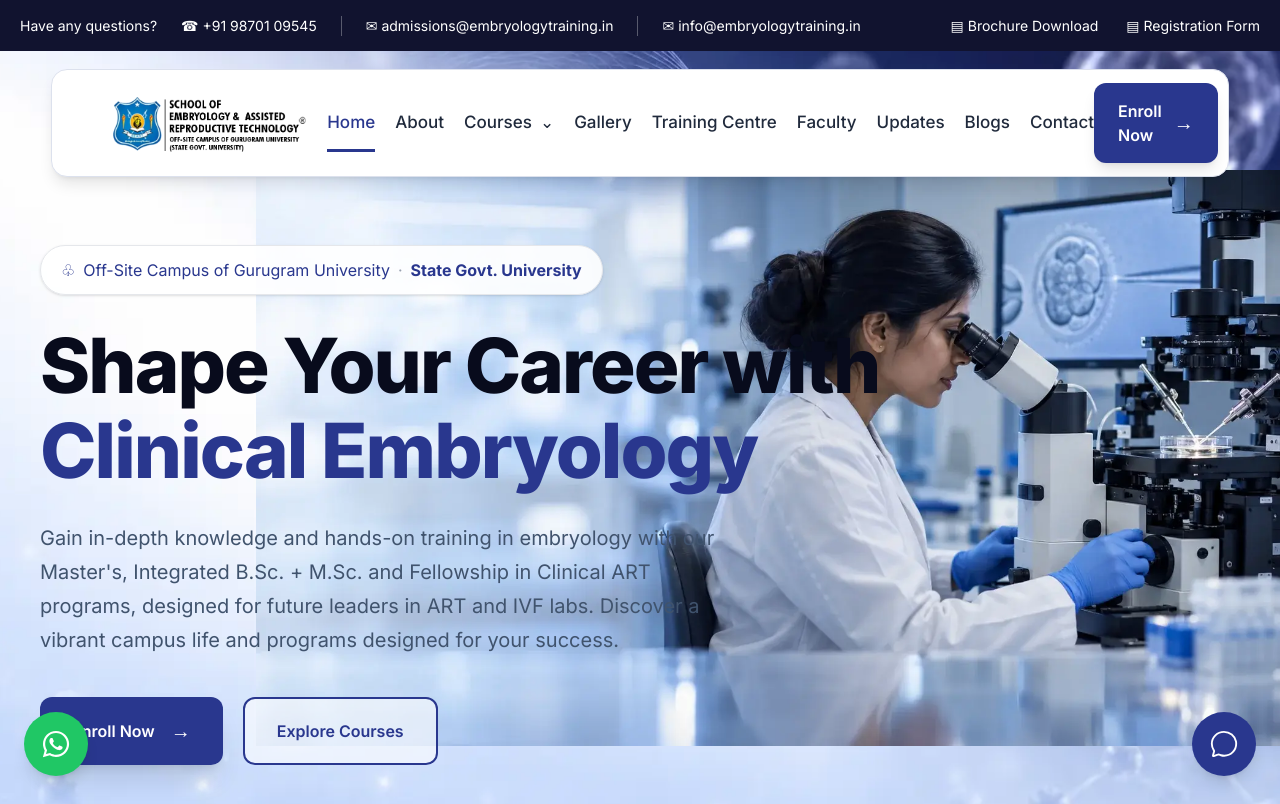
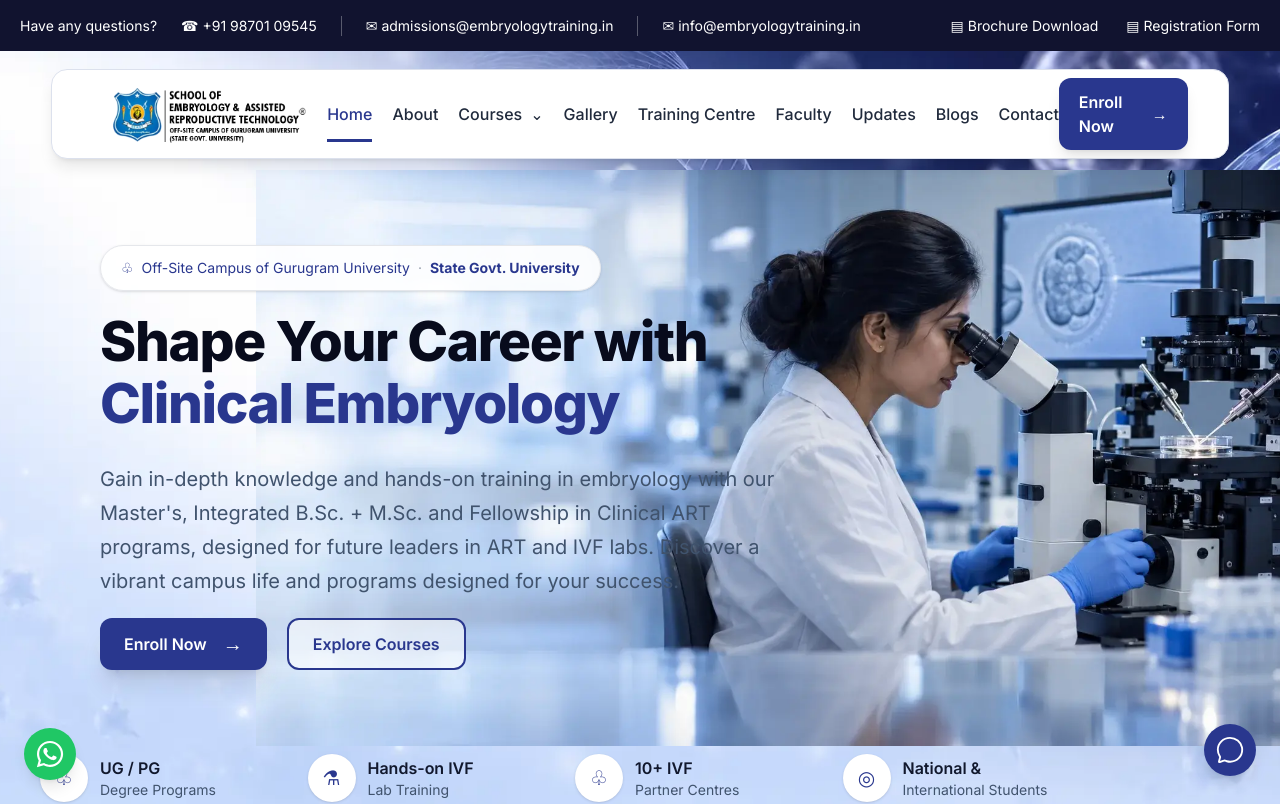
Before and after one commit to Faizan-khan28/embryology-assignment, a Next.js app: page / in a window 1280 px wide. Shown: the top 804 px of the page. Built offline with nearby package versions, Linux system fonts and the light colour scheme.

Commit message:
UI Changes

```diff
--- a/src/app/components/home/Hero.tsx
+++ b/src/app/components/home/Hero.tsx
@@ -1,4 +1,3 @@
-
 export default function Hero() {
   const features = [
     {
@@ -42,7 +41,7 @@ export default function Hero() {
       <div className="relative z-10 mx-auto max-w-[1620px] px-6 pb-10 pt-[190px] md:pt-[220px] lg:px-10 lg:pt-[245px]">
 
 
-        <div className="mb-7 inline-flex flex-wrap items-center gap-2 rounded-full border border-gray-200 bg-white/90 px-5 py-3 text-sm text-[#29378e] shadow-sm md:text-base">
+        <div className="mb-5 ml-15 inline-flex flex-wrap items-center gap-2 rounded-full border border-gray-200 bg-white/90 px-5 py-3 text-sm text-[#29378e] shadow-sm md:text-md">
 
           <span>♧</span>
 
@@ -61,9 +60,9 @@ export default function Hero() {
         </div>
 
 
-        <div className="max-w-[850px]">
+        <div className="max-w-[850px] pl-15">
 
-          <h1 className="text-4xl leading-[1.12] font-extrabold tracking-tight text-[#080b1c] sm:text-5xl md:text-6xl lg:text-[76px]">
+          <h1 className="text-4xl leading-[1.12] font-extrabold tracking-tight text-[#080b1c] sm:text-4xl md:text-5xl lg:text-[55px]">
 
             Shape Your Career with
 
@@ -83,11 +82,11 @@ export default function Hero() {
 
           </p>
 
-          <div className="mt-10 flex flex-wrap gap-5">
+          <div className="mt-5 flex flex-wrap gap-5">
 
             <a
               href="/enquiry"
-              className="flex items-center gap-4 rounded-xl bg-[#29378e] px-8 py-5 font-semibold text-white shadow-xl transition duration-300 hover:bg-[#19266e]"
+              className="flex items-center gap-4 rounded-xl bg-[#29378e] px-6 py-3 font-semibold text-white shadow-xl transition duration-300 hover:bg-[#19266e]"
             >
               Enroll Now
 
@@ -99,7 +98,7 @@ export default function Hero() {
 
             <a
               href="#courses"
-              className="rounded-xl border-2 border-[#29378e] bg-white/60 px-8 py-5 font-semibold text-[#29378e] transition duration-300 hover:bg-[#29378e] hover:text-white"
+              className="rounded-xl border-2 border-[#29378e] bg-white/60 px-6 py-3 font-semibold text-[#29378e] transition duration-300 hover:bg-[#29378e] hover:text-white"
             >
               Explore Courses
             </a>
--- a/src/app/components/layout/FlotingButtions.tsx
+++ b/src/app/components/layout/FlotingButtions.tsx
@@ -10,7 +10,7 @@ export default function FloatingButtons() {
         target="_blank"
         rel="noopener noreferrer"
         aria-label="Chat on WhatsApp"
-        className="fixed bottom-6 left-6 z-30 flex h-16 w-16 items-center justify-center rounded-full bg-[#20c765] text-3xl text-white shadow-lg"
+        className="fixed bottom-5 left-6 z-30 flex h-13 w-13 items-center justify-center rounded-full bg-[#20c765] text-3xl text-white shadow-lg"
       >
        <FaWhatsapp />
       </a>
@@ -19,7 +19,7 @@ export default function FloatingButtons() {
       <button
         type="button"
         aria-label="Open chat"
-        className="fixed right-6 bottom-6 z-30 flex h-16 w-16 items-center justify-center rounded-full bg-[#29378e] text-3xl text-white shadow-lg"
+        className="fixed right-6 bottom-6 z-30 flex h-13 w-13 items-center justify-center rounded-full bg-[#29378e] text-3xl text-white shadow-lg"
       >
         <IoChatbubbleOutline />
       </button>
--- a/src/app/components/layout/NavBar.tsx
+++ b/src/app/components/layout/NavBar.tsx
@@ -40,7 +40,7 @@ export default function Navbar() {
 
 
       <div
-        className={`mx-auto flex h-[50px] items-center justify-between bg-white px-5 shadow-lg transition-all duration-300 md:h-[108px] ${
+        className={`mx-auto flex h-[50px] items-center justify-between bg-white px-5 shadow-lg transition-all duration-300 md:h-[90px] ${
           scrolled
             ? "mt-0 w-full rounded-none lg:px-[7%]"
             : "mt-[18px] w-[92%] max-w-[1650px] rounded-2xl border border-[#dce1ed] lg:px-10"
@@ -63,7 +63,7 @@ export default function Navbar() {
             <Link
               key={link.name}
               href={link.href}
-              className={`relative whitespace-nowrap text-[17px] font-medium transition hover:text-[#29378e] ${
+              className={`relative whitespace-nowrap text-[16px] font-medium transition hover:text-[#29378e] ${
                 pathname === link.href
                   ? "text-[#29378e] after:absolute after:-bottom-4 after:left-0 after:h-[3px] after:w-full after:bg-[#29378e]"
                   : "text-[#202a3c]"
@@ -72,7 +72,7 @@ export default function Navbar() {
               {link.name}
 
               {link.name === "Courses" && (
-                <span className="ml-2">⌄</span>
+                  <span className="ml-2">⌄</span>
               )}
 
             </Link>
@@ -83,9 +83,9 @@ export default function Navbar() {
 
         <Link
           href="/enquiry"
-          className="hidden items-center gap-3 rounded-xl bg-[#29378e] px-6 py-4 font-semibold text-white shadow-lg transition hover:bg-[#19266e] lg:flex"
+          className="hidden items-center gap-3 rounded-xl bg-[#29378e] px-5 py-3 font-semibold text-white shadow-lg transition hover:bg-[#19266e] lg:flex"
         >
-          Enroll Now <span className="text-xl">→</span>
+          Enroll Now <span className="text-md">→</span>
         </Link>
 
 
```
